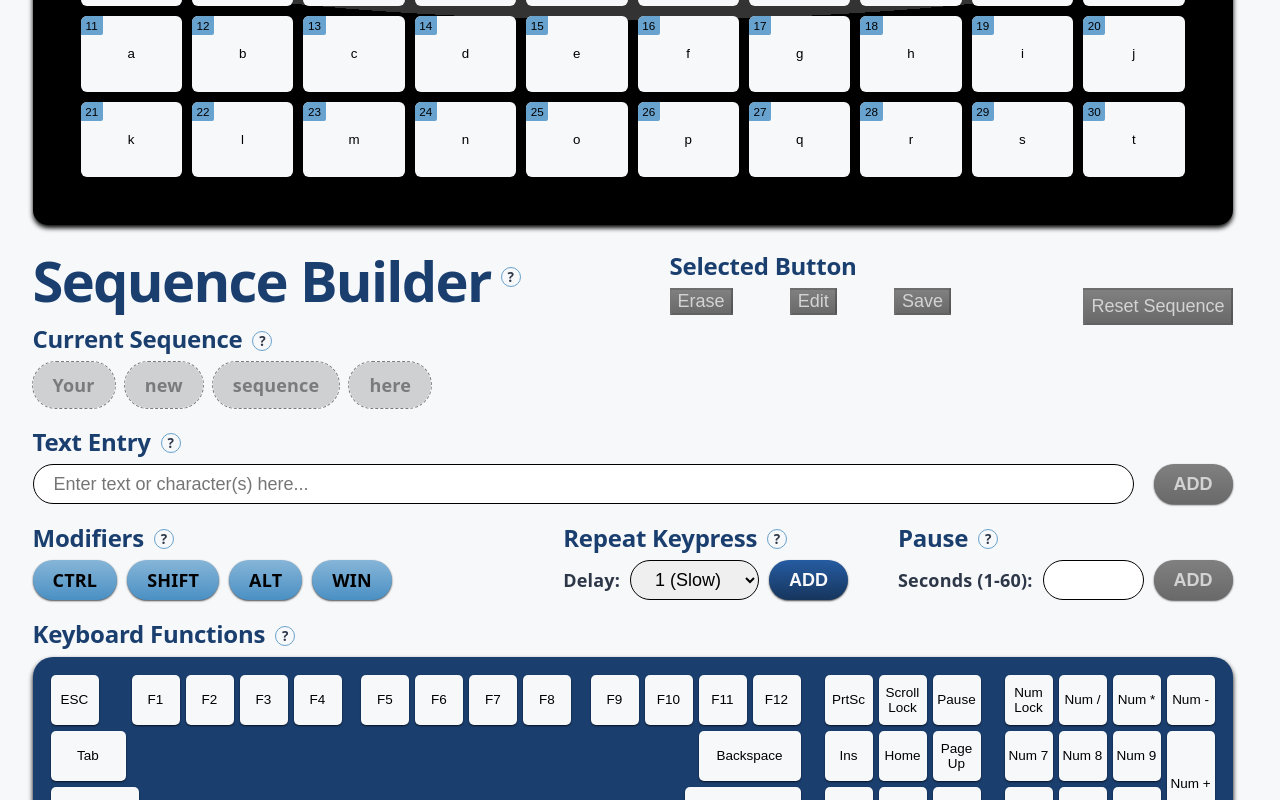
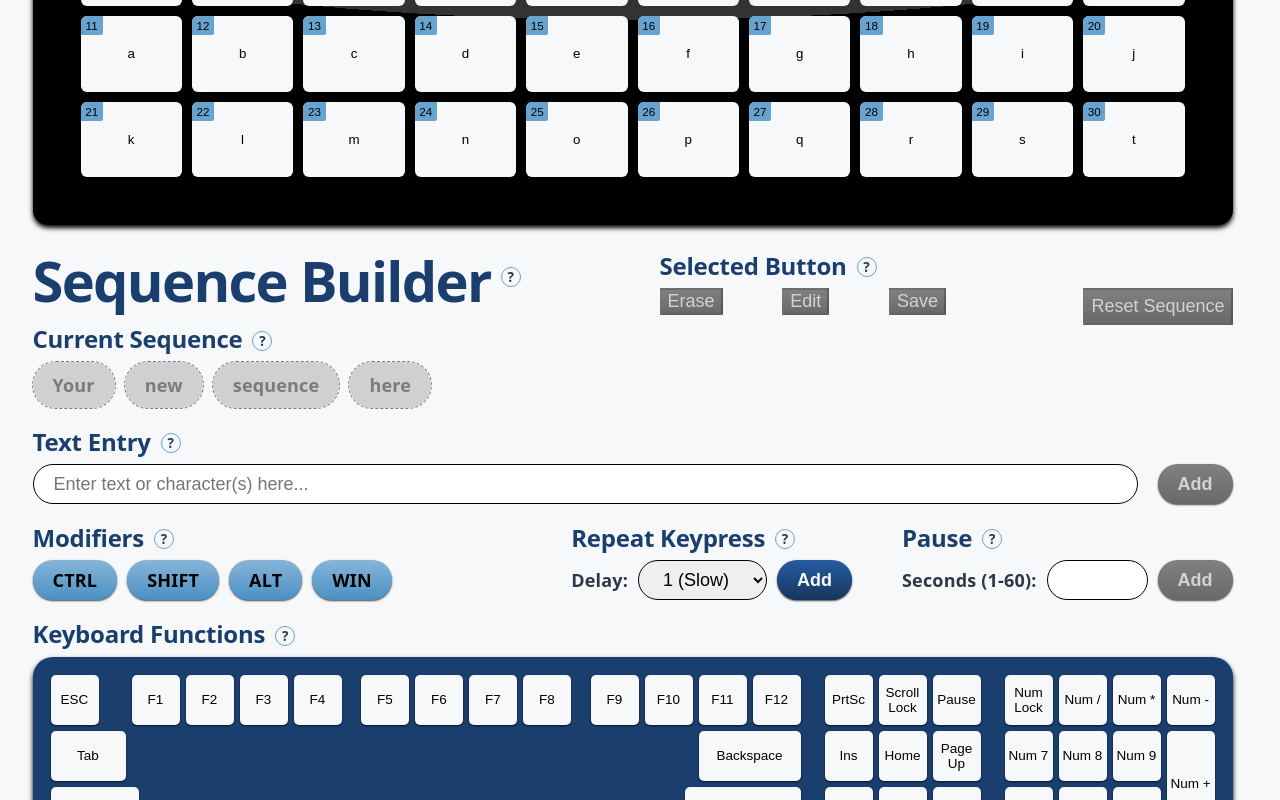
Before and after one commit to reecejpetty/krs-configurator, a React (Vite) app: page / in a window 1280 px wide. Shown: the part 454-1254 px from the top of the page. Built offline with nearby package versions, Linux system fonts and the light colour scheme.

Commit message:
Add Selected Button options tooltip

```diff
--- a/src/App.css
+++ b/src/App.css
@@ -103,6 +103,10 @@ input[type="checkbox"] {
     margin: 5px 0;
 }
 
+.tooltipContent ul {
+    padding-left: 20px;
+}
+
 .tooltip:hover .tooltipContent {
     display: block;
 }
--- a/src/components/SequenceBuilder/SequenceBuilder.jsx
+++ b/src/components/SequenceBuilder/SequenceBuilder.jsx
@@ -164,7 +164,10 @@ function SequenceOptions({ bumpbarButtons, setBumpbarButtons, currentButton, set
 
   return (
     <div className={styles.sequenceOptionsRow}>
-      <h2>Selected Button</h2>
+      <div className={styles.flexRow}>
+        <h2>Selected Button</h2>
+        <Tooltip name="selected-button" text={<><p>These options configure the currently selected Bumpbar button from the display above.</p><ul><li><b>Erase</b> removes all sequence items from the button.</li><li><b>Edit</b> copies all sequence items to the <b>Current Sequence</b> below.</li><li><b>Save</b> copies all sequence items from the <b>Current Sequence</b> to the current button.</li></ul></>} />
+      </div>
       <div></div>
       <div className={styles.sequenceOptions}>
         <button
@@ -381,7 +384,7 @@ function AddRepeat() {
           type="submit"
           className={styles.addButton}
           disabled={sequence.sequence.length > 0}
-        >ADD</button>
+        >Add</button>
       </form>
     </div>
   )
@@ -422,7 +425,7 @@ function AddPause({ inputDisabled }) {
           type="submit"
           className={styles.addButton}
           disabled={pause === "" || pause == 0 || pause > 60 || inputDisabled}
-        >ADD</button>
+        >Add</button>
       </form>
     </div>
   )
@@ -473,7 +476,7 @@ function StringEntry({ string, setString, modifiers, modifierValue, setModifiers
       </div>
       <form className={styles.stringEntryInput} onSubmit={handleSubmit}>
         <input type="text" value={string} onChange={handleChange} placeholder="Enter text or character(s) here..." />
-        <button type="submit" className={styles.addButton} disabled={string.length === 0 || inputDisabled}>ADD</button>
+        <button type="submit" className={styles.addButton} disabled={string.length === 0 || inputDisabled}>Add</button>
       </form>
     </div>
   )
```
